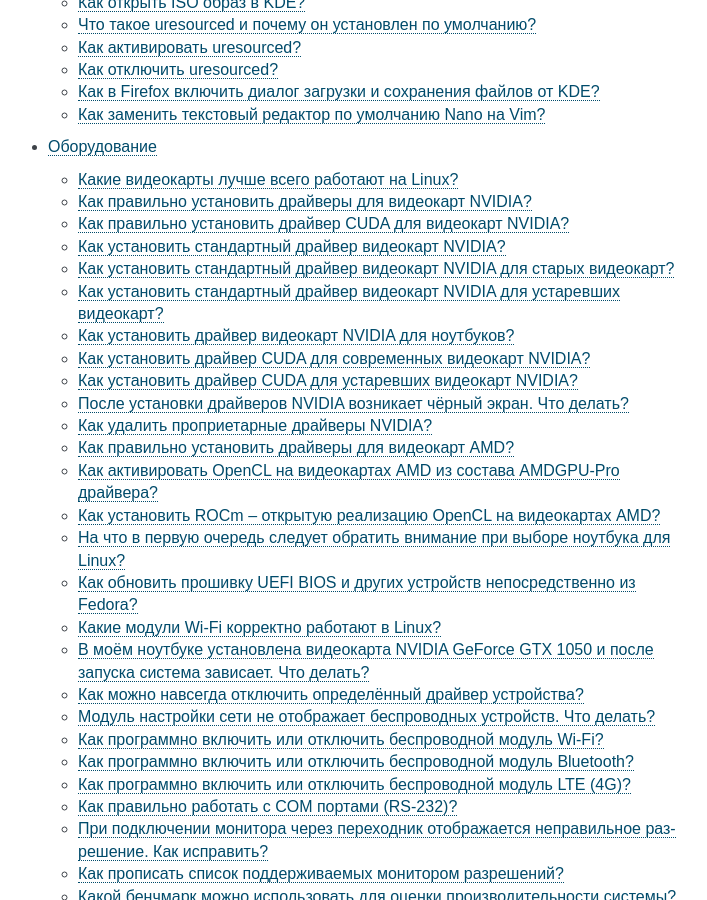
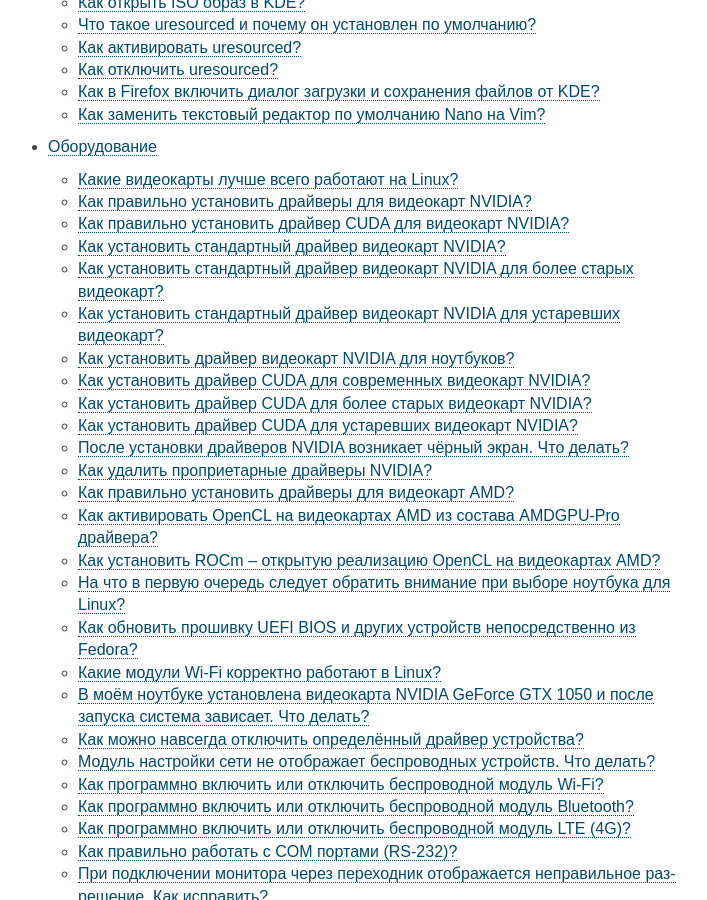
Before and after one commit to RussianFedora/FAQ, a Sphinx documentation site: the page built from source/index.rst, in a window 1280 px wide and 900 px high, scrolled down 13706 px. Shown: the whole window, without its empty margins (402-1109 px from the left). Built offline with Sphinx 7.4.7, drawn with Linux system fonts in a browser that asks for light colours; comment, search, counter and statistics services are not loaded.

Commit message:
Added a new nvidia-cuda-legacy-470 question.

```diff
--- a/source/hardware.rst
+++ b/source/hardware.rst
@@ -90,8 +90,8 @@
 .. index:: video, gpu, repository, nvidia, drivers, third-party, legacy
 .. _nvidia-legacy-470:
 
-Как установить стандартный драйвер видеокарт NVIDIA для старых видеокарт?
-============================================================================
+Как установить стандартный драйвер видеокарт NVIDIA для более старых видеокарт?
+==================================================================================
 
 Подключим репозитории :ref:`RPM Fusion <rpmfusion>`.
 
@@ -208,7 +208,25 @@
 
     sudo dnf install xorg-x11-drv-nvidia-cuda-libs.i686
 
-.. index:: video, gpu, repository, nvidia, drivers, third-party, cuda
+.. index:: video, gpu, repository, nvidia, drivers, third-party, cuda, legacy
+.. _nvidia-cuda-legacy-470:
+
+Как установить драйвер CUDA для более старых видеокарт NVIDIA?
+==================================================================
+
+Установим проприетарные драйверы NVIDIA для :ref:`более старых поколений видеокарт <nvidia-legacy-470>`.
+
+.. code-block:: text
+
+    sudo dnf install xorg-x11-drv-nvidia-470xx-cuda xorg-x11-drv-nvidia-470xx-cuda-libs
+
+Если используется 64-битная ОС, но требуется запускать ещё и 32-битные версии ПО, использующие CUDA для работы, установим также 32-битный драйвер:
+
+.. code-block:: text
+
+    sudo dnf install xorg-x11-drv-nvidia-470xx-cuda-libs.i686
+
+.. index:: video, gpu, repository, nvidia, drivers, third-party, cuda, legacy
 .. _nvidia-cuda-legacy-390:
 
 Как установить драйвер CUDA для устаревших видеокарт NVIDIA?
```
Also changed, not shown: other parts of source/hardware.rst (+1 -1 lines).
